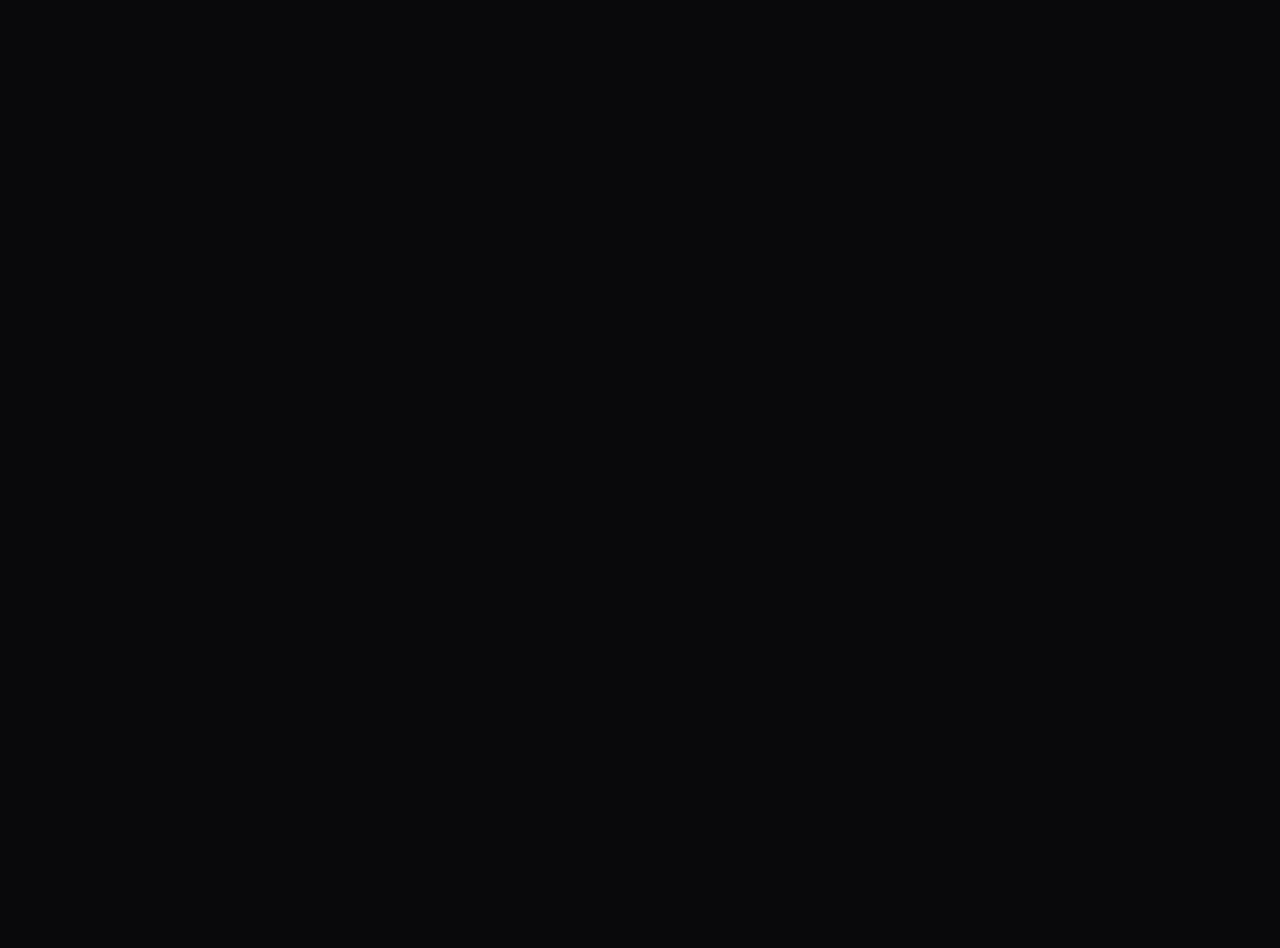
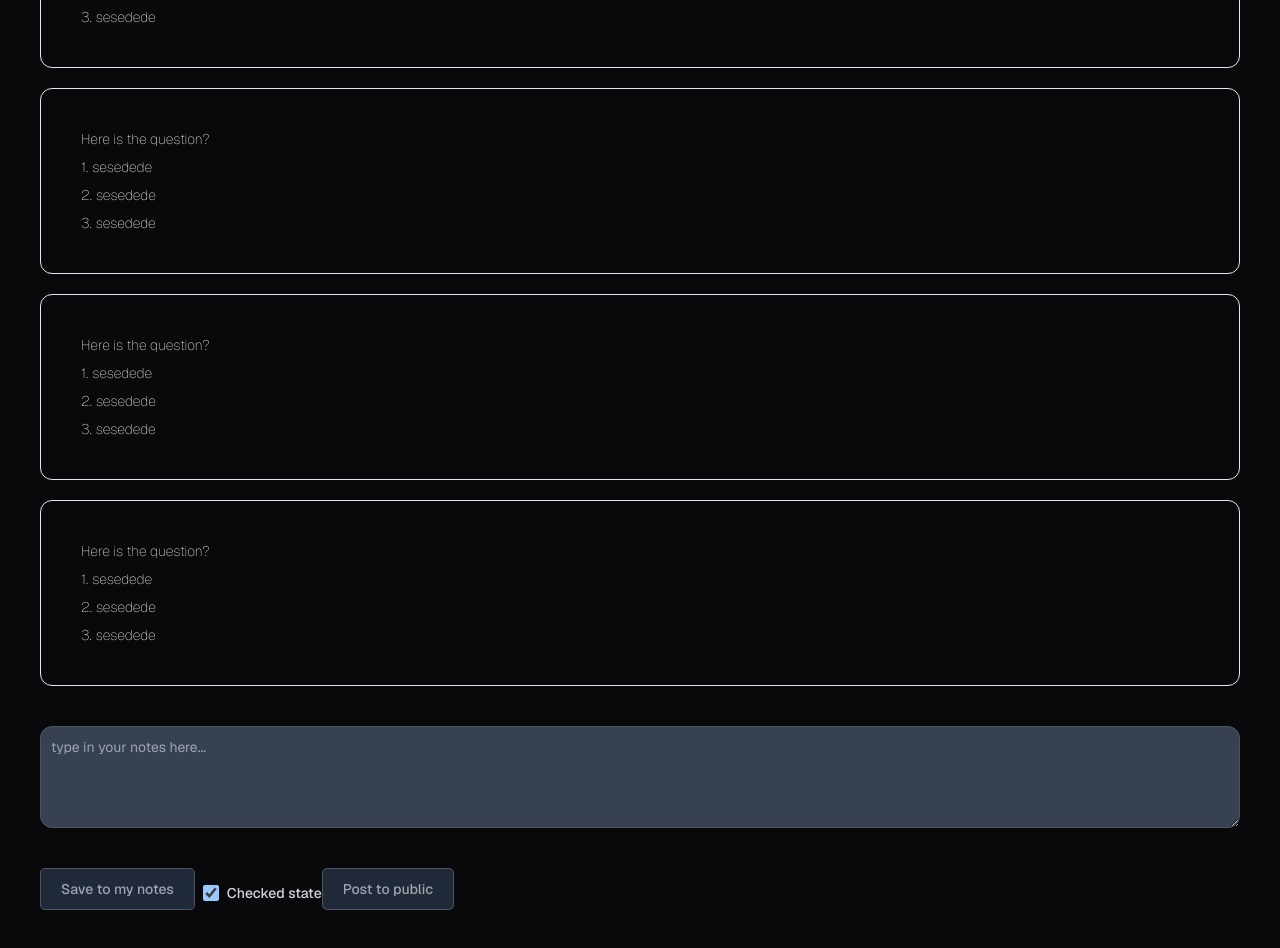
Before and after one commit to Builder-s-League/BuildersLeague-Edition1, a Next.js app: page /resource in a window 1280 px wide. Shown: the part 760-1708 px from the top of the page. Before the commit the page ends 800 px from the top, so only its background shows below. Built offline with nearby package versions, Linux system fonts and the light colour scheme.

Commit message:
Added all the form inputs to make notes takeinf form

```diff
--- a/src/components/Resource.tsx
+++ b/src/components/Resource.tsx
@@ -2,6 +2,9 @@
 
 import { useState } from 'react'
 
+type OptType = {
+  text: string
+}
 export const Resource = () => {
   const [search, setSearch] = useState('')
   const handleInput = (e: React.ChangeEvent<HTMLInputElement>) => {
@@ -19,15 +22,93 @@ export const Resource = () => {
       />
 
       <FileInput />
-      <QuesAnsElement ques={'ssss'} opt={'sesedede'} />
+      <div className="flex w-full flex-col gap-5">
+        <QuesAnsElement
+          ques={'Here is the question?'}
+          opt={[
+            { text: 'sesedede' },
+            { text: 'sesedede' },
+            { text: 'sesedede' },
+          ]}
+        />
+        <QuesAnsElement
+          ques={'Here is the question?'}
+          opt={[
+            { text: 'sesedede' },
+            { text: 'sesedede' },
+            { text: 'sesedede' },
+          ]}
+        />
+        <QuesAnsElement
+          ques={'Here is the question?'}
+          opt={[
+            { text: 'sesedede' },
+            { text: 'sesedede' },
+            { text: 'sesedede' },
+          ]}
+        />
+        <QuesAnsElement
+          ques={'Here is the question?'}
+          opt={[
+            { text: 'sesedede' },
+            { text: 'sesedede' },
+            { text: 'sesedede' },
+          ]}
+        />
+      </div>
+      <NoteDiv />
+      <Actions />
     </div>
   )
 }
-const QuesAnsElement = ({ ques, opt }: { ques: string; opt: string }) => {
+const Actions = () => {
   return (
-    <div>
+    <div className="1 justify-betweengit  flex w-full">
+      <button
+        type="button"
+        className="mb-2 me-2 rounded-lg border border-gray-200 bg-white px-5 py-2.5 text-sm font-medium text-gray-900 hover:bg-gray-100 hover:text-blue-700 focus:z-10 focus:outline-none focus:ring-4 focus:ring-gray-100 dark:border-gray-600 dark:bg-gray-800 dark:text-gray-400 dark:hover:bg-gray-700 dark:hover:text-white dark:focus:ring-gray-700"
+      >
+        Save to my notes
+      </button>
+
+      <div className="flex items-center">
+        <input
+          checked
+          id="checked-checkbox"
+          type="checkbox"
+          value=""
+          className="h-4 w-4 rounded border-gray-300 bg-gray-100 text-blue-600 focus:ring-2 focus:ring-blue-500 dark:border-gray-600 dark:bg-gray-700 dark:ring-offset-gray-800 dark:focus:ring-blue-600"
+        />
+        <label className="ms-2 text-sm font-medium text-gray-900 dark:text-gray-300">
+          Checked state
+        </label>
+      </div>
+      <button
+        type="button"
+        className="mb-2 me-2 rounded-lg border border-gray-200 bg-white px-5 py-2.5 text-sm font-medium text-gray-900 hover:bg-gray-100 hover:text-blue-700 focus:z-10 focus:outline-none focus:ring-4 focus:ring-gray-100 dark:border-gray-600 dark:bg-gray-800 dark:text-gray-400 dark:hover:bg-gray-700 dark:hover:text-white dark:focus:ring-gray-700"
+      >
+        Post to public
+      </button>
+    </div>
+  )
+}
+const NoteDiv = () => {
+  return (
+    <textarea
+      id="message"
+      rows={4}
+      className="block w-full rounded-xl border border-gray-300 bg-gray-50 p-2.5 text-sm text-gray-900 focus:border-blue-500 focus:ring-blue-500 dark:border-gray-600 dark:bg-gray-700 dark:text-white dark:placeholder-gray-400 dark:focus:border-blue-500 dark:focus:ring-blue-500"
+      placeholder="type in your notes here..."
+    ></textarea>
+  )
+}
+const QuesAnsElement = ({ ques, opt }: { ques: string; opt: OptType[] }) => {
+  return (
+    <div className="flex w-full flex-col  gap-2 rounded-xl border border-slate-200 p-10 ">
       <Question ques={ques} />
-      <Option option={opt} />
+      {opt.map((o: OptType, i: number) => {
+        return <Option option={o} key={i} index={i} />
+      })}
     </div>
   )
 }
@@ -35,8 +116,13 @@ const QuesAnsElement = ({ ques, opt }: { ques: string; opt: string }) => {
 const Question = ({ ques }: { ques: string }) => {
   return <div className="text-sm font-thin">{ques}</div>
 }
-const Option = ({ option }: { option: string }) => {
-  return <div className="text-sm font-thin">{option}</div>
+const Option = ({ option, index }: { index: number; option: OptType }) => {
+  return (
+    <div className="flex gap-1 text-sm font-thin">
+      <div>{index + 1}.</div>
+      <div>{option.text}</div>
+    </div>
+  )
 }
 
 const Card = () => {
```
